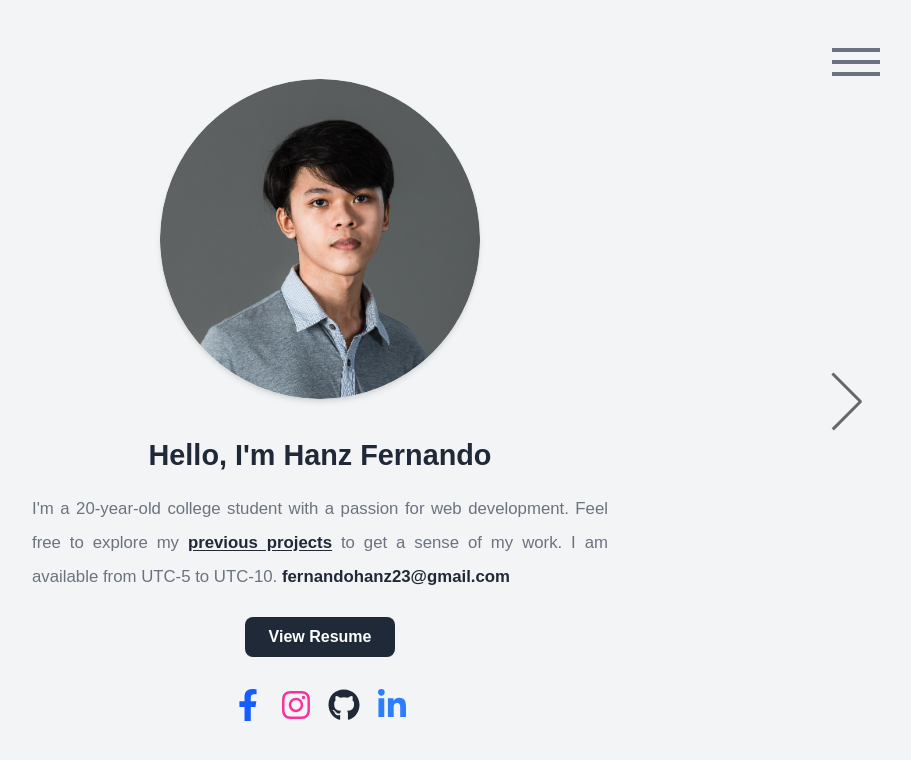
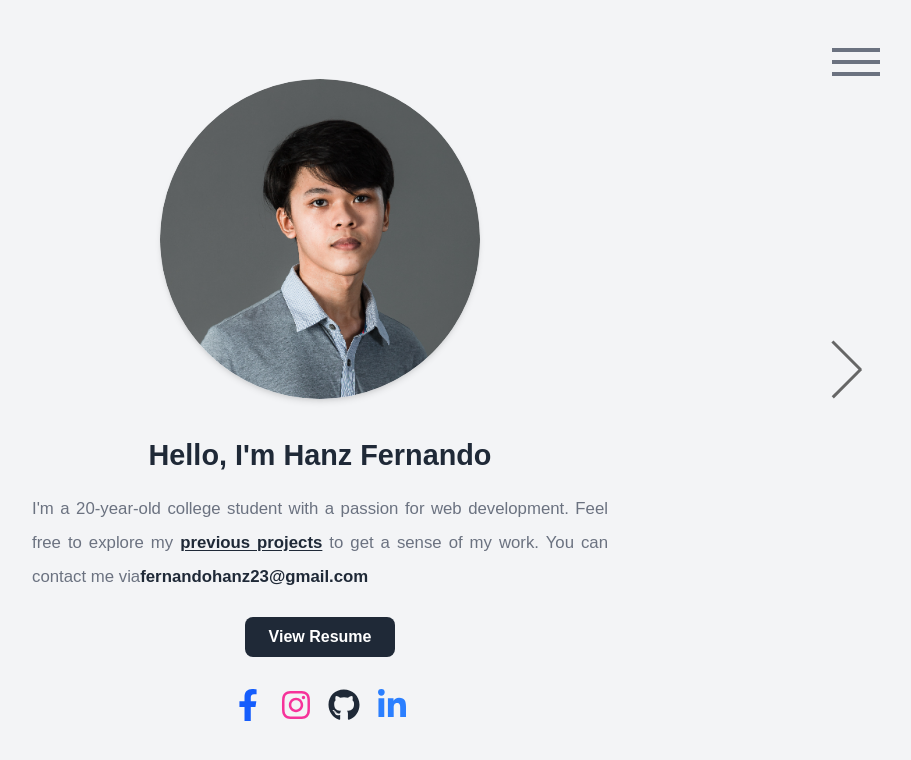
Before and after one commit to hanzfernando/portfolio, a React (Vite) app in the folder frontend/: page /about in a window 1280 px wide. Shown: the top 760 px of the page, without its empty margins (320-1231 px from the left). Built offline with nearby package versions, Linux system fonts and the light colour scheme.

Commit message:
fix: project showcase card width, lessened page navigation click area

```diff
--- a/frontend/src/components/ProjectShowcase.jsx
+++ b/frontend/src/components/ProjectShowcase.jsx
@@ -8,11 +8,13 @@ const ProjectShowcase = ({ projects }) => {
   const Card = ({ project, onClick, isActive }) => (
     <div
       onClick={onClick}
-      className={`w-[calc(100%-2rem)] md:w-full shrink-0 group relative overflow-hidden border transform transition duration-300 md:mr-0 mr-2 ${
-        isActive
-          ? "bg-[--color-muted] border-[--color-muted] scale-[1.05] shadow-[4px_4px_12px_rgba(120,120,120,0.2)]"
-          : "bg-[--color-background] border-[--color-muted] hover:bg-[--color-accent] hover:shadow-[4px_4px_12px_rgba(120,120,120,0.25)] hover:scale-105"
-      } cursor-pointer`}
+      className={`shrink-0 group relative overflow-hidden border transform transition duration-300 md:mr-0 mr-2
+        ${selectedProject ? "w-[calc(100%-2rem)]" : "w-full"}
+        ${
+          isActive
+            ? "bg-[--color-muted] border-[--color-muted] scale-[1.05] shadow-[4px_4px_12px_rgba(120,120,120,0.2)]"
+            : "bg-[--color-background] border-[--color-muted] hover:bg-[--color-accent] hover:shadow-[4px_4px_12px_rgba(120,120,120,0.25)] hover:scale-105"
+        } cursor-pointer`}
     >
 
       <div className="bg-[var(--color-background)] text-[var(--color-foreground)] uppercase text-left px-2 py-2 text-xs font-semibold text-[var(--color-foreground)] z-20 relative truncate">
--- a/frontend/src/index.css
+++ b/frontend/src/index.css
@@ -70,14 +70,14 @@ body {
 
     .page-control_next{
         width: 240px;
-        height: 40%;
+        height: 20%;
         right: 0;
         top: 30%;
     }
 
     .page-control_prev{
         width: 240px;
-        height: 40%;
+        height: 20%;
         left: 0;
         top: 30%;
     }
@@ -91,10 +91,12 @@ body {
         left: 50%;
         position: absolute;
         top: 50%;
-        transform: translateX(-50%) translateY(-50%);
+        transform: translateX(-50%) translateY(-20%);
         transition: transform 0.1s;
+    }
 
-
+    .page-control_arrow:active {
+      transform: translateX(-50%) translateY(-20%) scale(0.9);
     }
 
     .page-control_arrow-top, .page-control_arrow-bottom {
@@ -183,11 +185,6 @@ body {
             transition-delay: 0.15s;
         }
 
-    .page-control_arrow:active {
-        transform: translateX(-50%) translateY(-50%) scale(0.9);
-    }
-
-
 .page-control_next:hover span{
     opacity: 1;
     transform: translate3d(-30px,0,0);
@@ -199,12 +196,12 @@ body {
 }
 
 .page-control_next span{
-    right: calc(40% + 5px);
+    right: calc(40%);
 
 }
 
 .page-control_prev span{
-    left: calc(40% + 5px);
+    left: calc(40%);
 
 }
 
@@ -212,7 +209,7 @@ body {
     color: var(--color-muted);
     position: absolute;
     white-space: nowrap;
-    top: calc(50% - 15.5px);
+    top: calc(70% + 3px);
     line-height: 30px;
     padding: 0 10px;
     opacity: 0;
--- a/frontend/src/pages/AboutPage.jsx
+++ b/frontend/src/pages/AboutPage.jsx
@@ -13,7 +13,7 @@ const AboutPage = () => {
         initial={{ opacity: 0, y: 20 }}
         animate={{ opacity: 1, y: 0 }}
         transition={{ duration: 0.5 }}
-        className="flex flex-col justify-center items-center h-full md:w-[70%] w-[90%] mx-auto px-4"
+        className="flex flex-col justify-center items-center h-full md:w-[70%] w-[90%] mx-auto md:pt-4 pt-16 md:pb-4"
       >
         {/* Profile Image */}
         <motion.div
@@ -34,7 +34,7 @@ const AboutPage = () => {
           initial={{ opacity: 0 }}
           animate={{ opacity: 1 }}
           transition={{ delay: 0.4, duration: 0.6 }}
-          className="text-[1.8em] leading-[2em] text-center font-bold text-[var(--color-foreground)]"
+          className="text-[1.6em] md:text-[1.8em] leading-[2em] text-center font-bold text-[var(--color-foreground)]"
         >
           Hello, I'm Hanz Fernando
         </motion.h1>
@@ -44,13 +44,13 @@ const AboutPage = () => {
           initial={{ opacity: 0 }}
           animate={{ opacity: 1 }}
           transition={{ delay: 0.6, duration: 0.6 }}
-          className="text-center text-justify text-[1.05em] leading-[2em] font-poppins max-w-xl text-[var(--color-muted)] mt-2"
+          className="text-center text-justify text-[0.9em] md:text-[1.05em] leading-[2em] font-poppins max-w-xl text-[var(--color-muted)] mt-2"
         >
           I'm a 20-year-old college student with a passion for web development. Feel free to explore my{' '}
           <Link to="/projects" className="font-bold underline underline-offset-2 text-[var(--color-foreground)] hover:text-[var(--color-accent)]">
             previous projects
           </Link>{' '}
-          to get a sense of my work. I am available from UTC-5 to UTC-10.{' '}
+          to get a sense of my work. You can contact me via
           <span className="font-bold text-[var(--color-foreground)]">
             fernandohanz23@gmail.com
           </span>
```
